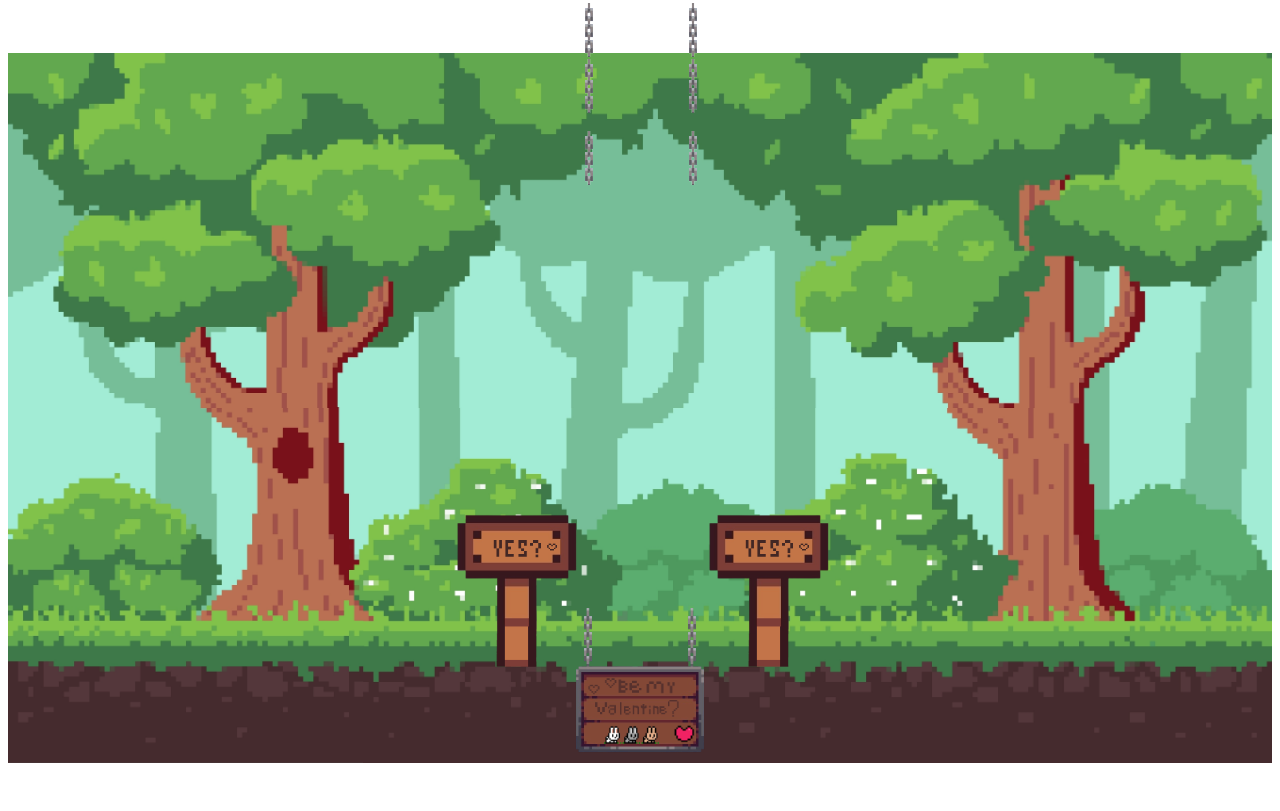
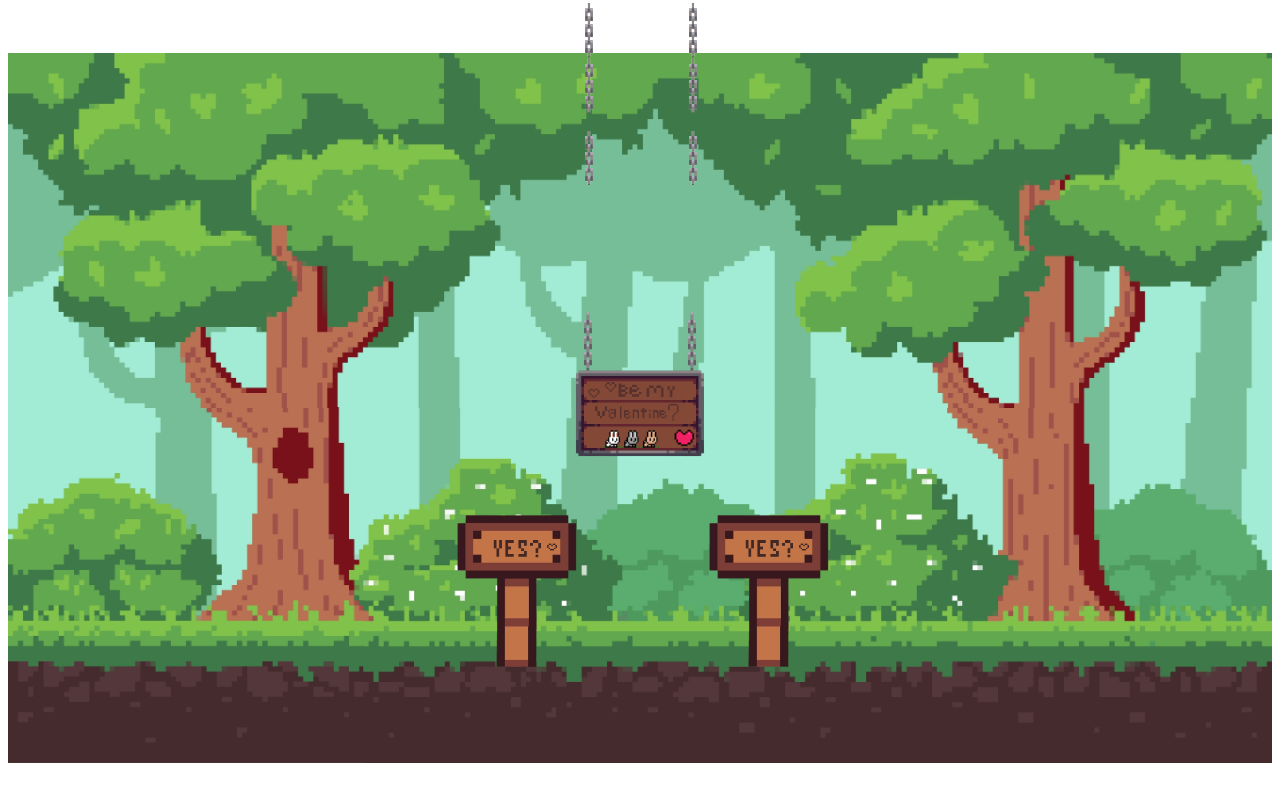
Before and after one commit to JamesCook5/valentines, a plain HTML site: page index.html in a window 1280 px wide. Drawn offline with Linux system fonts and the light colour scheme.

Commit message:
Update index.html

```diff
--- a/index.html
+++ b/index.html
@@ -35,7 +35,7 @@
 
     .sign3-link {
       position: absolute;
-      bottom: 0; /* Position the sign at the bottom of the container */
+      top: 38%; /* Position the sign at the bottom of the container */
       left: 50%; /* Center the sign horizontally */
       transform: translateX(-50%);
     }
```
